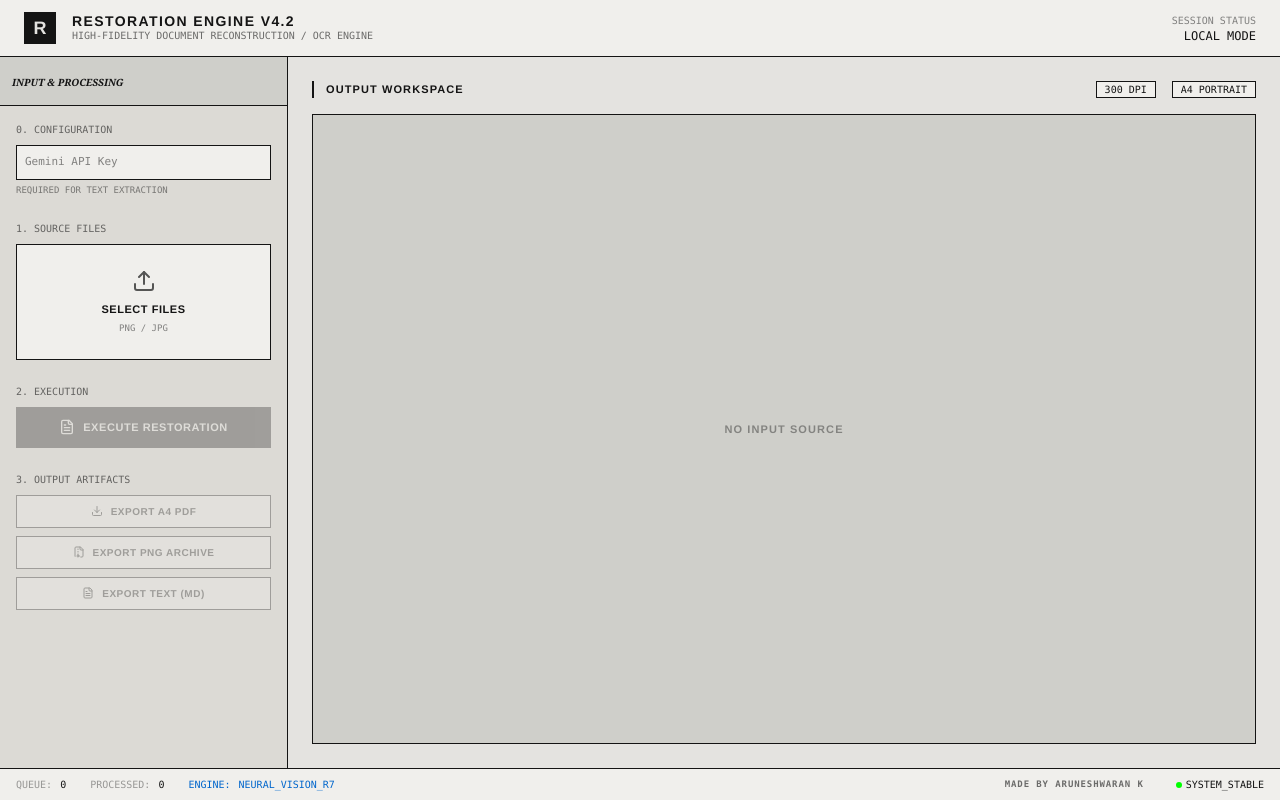
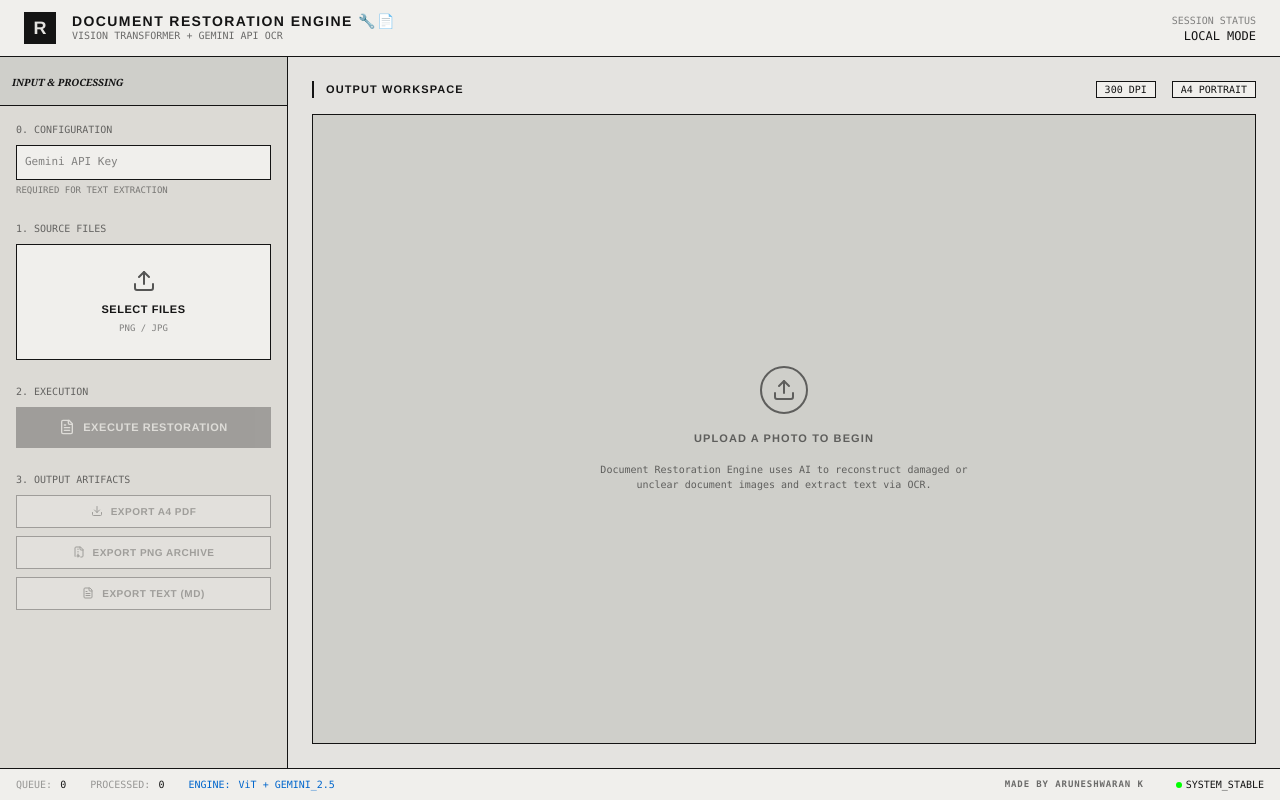
Before and after one commit to Aruneshw/OCR-EXTRACTOR, a React (Vite) app: page / in a window 1280 px wide. Built offline with nearby package versions, Linux system fonts and the light colour scheme.

Commit message:
Update UI text and README to match precise project description

```diff
--- a/src/App.tsx
+++ b/src/App.tsx
@@ -128,8 +128,8 @@ export default function App() {
         <div className="flex items-center gap-2 md:gap-4">
           <div className="w-6 h-6 md:w-8 md:h-8 bg-[#141414] flex items-center justify-center text-[#E4E3E0] font-bold text-sm md:text-lg shrink-0">R</div>
           <div className="flex flex-col">
-            <h1 className="text-sm font-bold uppercase tracking-widest leading-none">Restoration Engine v4.2</h1>
-            <p className="text-[9px] md:text-[10px] font-mono opacity-60 uppercase">High-Fidelity Document Reconstruction / OCR Engine</p>
+            <h1 className="text-sm font-bold uppercase tracking-widest leading-none">Document Restoration Engine 🔧📄</h1>
+            <p className="text-[9px] md:text-[10px] font-mono opacity-60 uppercase">Vision Transformer + Gemini API OCR</p>
           </div>
         </div>
         <div className="flex items-center gap-6 hidden md:flex">
@@ -251,15 +251,20 @@ export default function App() {
                  </div>
                ))
             ) : files.length > 0 ? (
-               <div className="flex flex-col items-center justify-center h-full opacity-40">
+               <div className="flex flex-col items-center justify-center h-full opacity-60 p-6 text-center max-w-md mx-auto">
                   <div className="w-12 h-12 border-2 border-[#141414] rounded-full flex items-center justify-center mb-4">
                      <FileText className="w-6 h-6" />
                   </div>
-                  <span className="text-[11px] font-bold uppercase tracking-widest">Awaiting Execution</span>
+                  <span className="text-[11px] font-bold uppercase tracking-widest mb-2">Ready for Restoration</span>
+                  <p className="text-[10px] font-mono">Click 'Execute Restoration' to rebuild high-fidelity output and turn these broken scans into clean, readable documents automatically.</p>
                </div>
             ) : (
-               <div className="flex flex-col items-center justify-center h-full opacity-40">
-                  <span className="text-[11px] font-bold uppercase tracking-widest">No Input Source</span>
+               <div className="flex flex-col items-center justify-center h-full opacity-60 p-6 text-center max-w-md mx-auto">
+                  <div className="w-12 h-12 border-2 border-[#141414] rounded-full flex items-center justify-center mb-4">
+                     <Upload className="w-6 h-6" />
+                  </div>
+                  <span className="text-[11px] font-bold uppercase tracking-widest mb-2">Upload a photo to begin</span>
+                  <p className="text-[10px] font-mono mt-2">Document Restoration Engine uses AI to reconstruct damaged or unclear document images and extract text via OCR.</p>
                </div>
             )}
           </div>
@@ -279,7 +284,7 @@ export default function App() {
           </div>
           <div className="flex gap-2 text-[#0066CC]">
             <span className="opacity-100 uppercase hidden sm:inline">Engine:</span>
-            <span>NEURAL_VISION_R7</span>
+            <span>ViT + GEMINI_2.5</span>
           </div>
         </div>
         <div className="flex gap-2 md:gap-4 items-center w-full md:w-auto justify-between md:justify-end">
```
Also changed, not shown: 7 other files (tests, documents, lock files or other folders).
